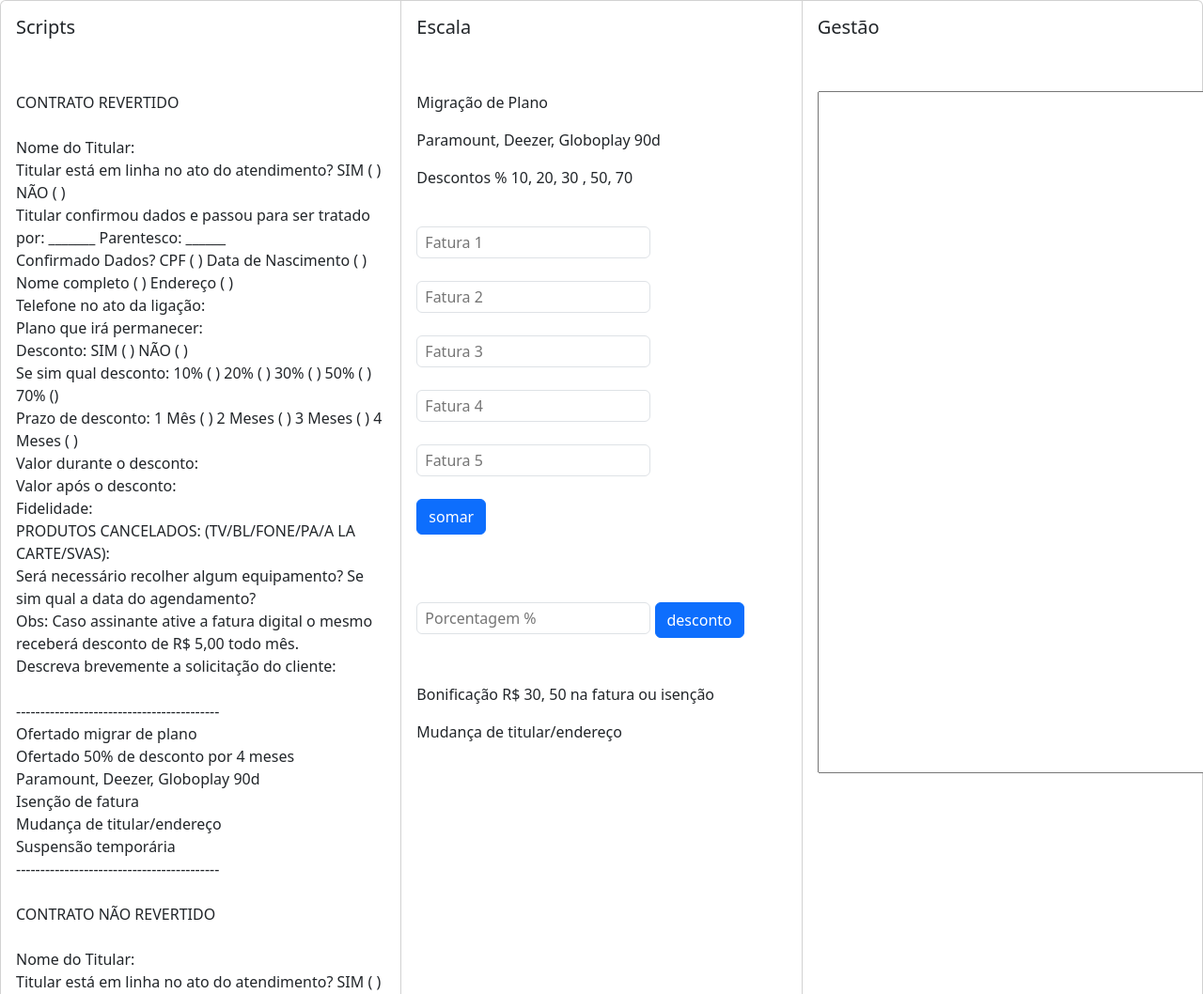
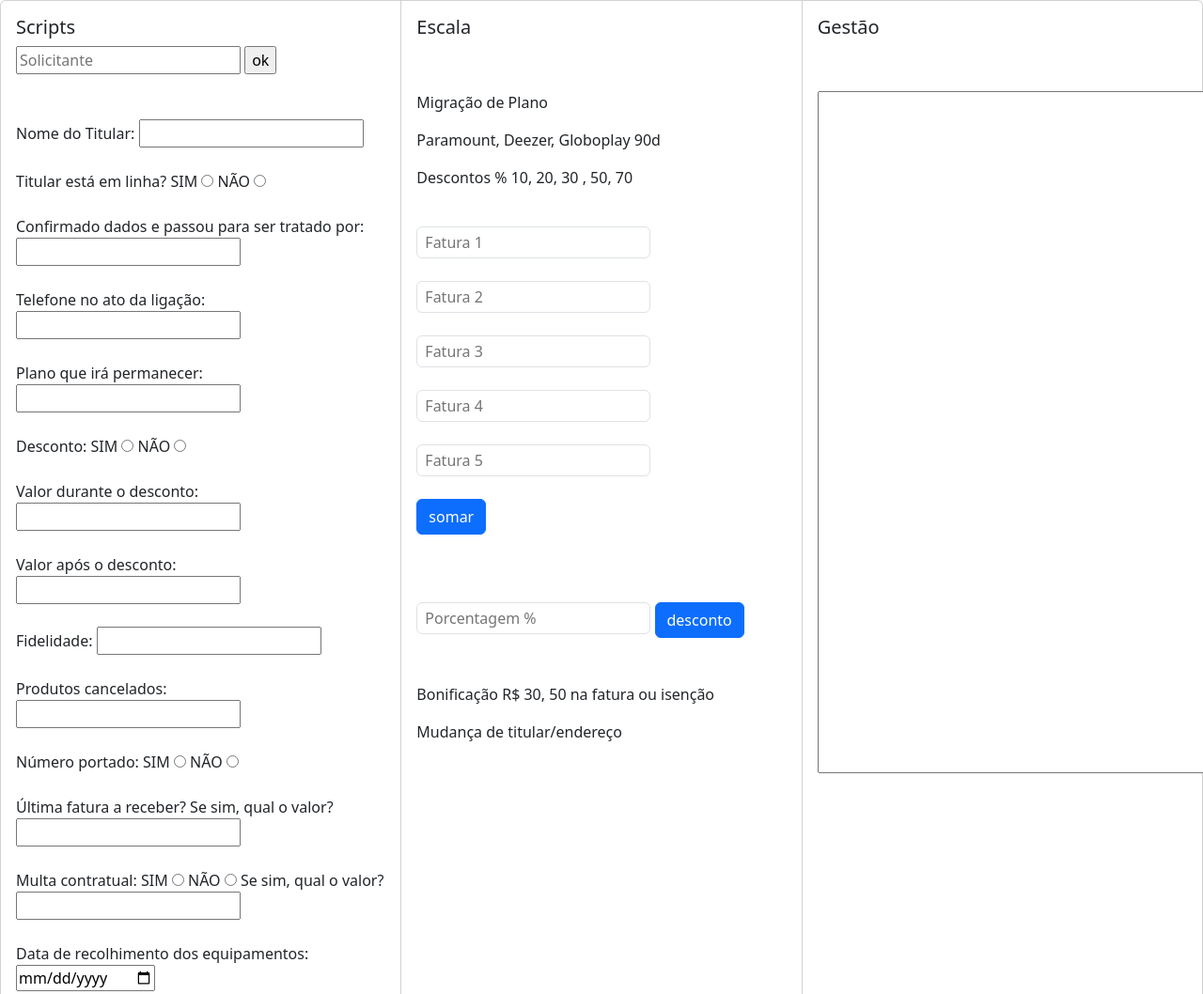
Before and after one commit to edboybr/RET, a plain HTML site: page index.html in a window 1280 px wide. Shown: the top 1058 px of the page at 94% size. Drawn offline with nearby package versions, Linux system fonts and the light colour scheme.

Commit message:
Update index.html

```diff
--- a/index.html
+++ b/index.html
@@ -19,76 +19,56 @@
           <div class="card-body">
             <h5 class="card-title">Scripts</h5>
 
-            <br><br>
-CONTRATO REVERTIDO
-<br><br>
-Nome do Titular:
-<br>
-Titular está em linha no ato do atendimento? SIM ( ) NÃO ( )
-<br>
-Titular confirmou dados e passou para ser tratado por: _______ Parentesco: ______
-<br>
-Confirmado Dados? CPF ( ) Data de Nascimento ( ) Nome completo ( ) Endereço ( )
-<br>
-Telefone no ato da ligação:
-<br>
-Plano que irá permanecer:
-<br>
-Desconto: SIM ( ) NÃO ( )
-<br>
-Se sim qual desconto: 10% ( ) 20% ( ) 30% ( ) 50% ( ) 70% ()
-<br>
-Prazo de desconto: 1 Mês ( ) 2 Meses ( ) 3 Meses ( ) 4 Meses ( )
-<br>
-Valor durante o desconto:
-<br>
-Valor após o desconto:
-<br>
-Fidelidade:
-<br>
-PRODUTOS CANCELADOS: (TV/BL/FONE/PA/A LA CARTE/SVAS):
-<br>
-Será necessário recolher algum equipamento? Se sim qual a data do agendamento?
-<br>
-Obs: Caso assinante ative a fatura digital o mesmo receberá desconto de R$ 5,00 todo mês.
-<br>
-Descreva brevemente a solicitação do cliente:
-<br><br>
-------------------------------------------<br>
-Ofertado migrar de plano<br>
-Ofertado 50% de desconto por 4 meses<br>
-Paramount, Deezer, Globoplay 90d<br>
-Isenção de fatura<br>
-Mudança de titular/endereço  <br>
-Suspensão temporária <br>
-------------------------------------------
-<br><br>
-CONTRATO NÃO REVERTIDO
-<br><br>
-Nome do Titular:<br>
-Titular está em linha no ato do atendimento? SIM ( ) NÃO ( )<br>
-Titular confirmou dados e passou para ser tratado por: _______ Parentesco: ______<br>
-Confirmado Dados? CPF ( ) Data de Nascimento ( ) Nome completo ( ) Endereço ( )<br>
-Telefone no ato da ligação:<br>
-Produtos cancelados:<br>
-Número portado: SIM ( ) NÃO ( )<br>
-Assinante ciente da perda do número: ( )<br>
-Última Fatura a receber? Se sim qual o valor?<br>
-Cliente com 7 dias de contratação?<br>
-Multa contratual: SIM ( ) NÃO ( ) Se sim qual o valor?<br>
-Data de recolhimento dos equipamentos:<br>
-Descreva brevemente a solicitação do cliente:<br>
-<br><br>
-APENAS INFORMAÇÕES
-<br><br>
-Nome do Titular:<br>
-Titular está em linha no ato do atendimento? SIM ( ) NÃO ( )<br>
-Titular confirmou dados e passou para ser tratado por:_______ Parentesco:__________<br>
-Confirmado Dados? CPF ( ) Data de Nascimento ( ) Nome completo ( ) Endereço ( )<br>
-Telefone no ato da ligação:<br>
-Ligação caiu no ato do atendimento? SIM ( ) NÃO ( )<br>
-Foi realizado 3x tentativas Call-Back? SIM ( ) NÃO ( )<br>
-Descreva brevemente a solicitação do cliente:<br>
+       <input type="text" id="bt0" placeholder="Solicitante" />
+  <input type="button" id="bt0_0" value="ok" onclick="resposta0()" />
+  <div id="res0"></div>
+
+  <br><br>
+
+  <label>Nome do Titular: <input type="text" id="nomeTitular" onblur="registrarCampo(this, 'Nome do Titular')" /></label><br><br>
+
+  <label>Titular está em linha? </label>
+  SIM <input type="radio" name="titularLinha" value="SIM" onchange="registrarRadio('titularLinha', 'Titular em linha')" />
+  NÃO <input type="radio" name="titularLinha" value="NÃO" onchange="registrarRadio('titularLinha', 'Titular em linha')" /><br><br>
+
+  <label>Confirmado dados e passou para ser tratado por:
+    <input type="text" id="tratadoPor" onblur="registrarCampo(this, 'Tratado por')" />
+  </label><br><br>
+
+  <label>Telefone no ato da ligação:
+    <input type="text" id="telefoneLigacao" onblur="registrarCampo(this, 'Telefone no ato da ligação')" />
+  </label><br><br>
+
+  <label>Plano que irá permanecer:
+    <input type="text" id="plano" onblur="registrarCampo(this, 'Plano')" />
+  </label><br><br>
+
+  <label>Desconto:</label>
+  SIM <input type="radio" name="desconto" value="SIM" onchange="registrarRadio('desconto', 'Desconto')" />
+  NÃO <input type="radio" name="desconto" value="NÃO" onchange="registrarRadio('desconto', 'Desconto')" /><br><br>
+
+  <label>Valor durante o desconto: <input type="text" id="valorDesconto" onblur="registrarCampo(this, 'Valor durante o desconto')" /></label><br><br>
+  <label>Valor após o desconto: <input type="text" id="valorAposDesconto" onblur="registrarCampo(this, 'Valor após o desconto')" /></label><br><br>
+
+  <label>Fidelidade: <input type="text" id="fidelidade" onblur="registrarCampo(this, 'Fidelidade')" /></label><br><br>
+  <label>Produtos cancelados: <input type="text" id="produtosCancelados" onblur="registrarCampo(this, 'Produtos cancelados')" /></label><br><br>
+
+  <label>Número portado:</label>
+  SIM <input type="radio" name="numeroPortado" value="SIM" onchange="registrarRadio('numeroPortado', 'Número portado')" />
+  NÃO <input type="radio" name="numeroPortado" value="NÃO" onchange="registrarRadio('numeroPortado', 'Número portado')" /><br><br>
+
+  <label>Última fatura a receber? Se sim, qual o valor? <input type="text" id="ultimaFatura" onblur="registrarCampo(this, 'Última fatura')" /></label><br><br>
+
+  <label>Multa contratual:</label>
+  SIM <input type="radio" name="multa" value="SIM" onchange="registrarRadio('multa', 'Multa contratual')" />
+  NÃO <input type="radio" name="multa" value="NÃO" onchange="registrarRadio('multa', 'Multa contratual')" />
+  Se sim, qual o valor? <input type="text" id="valorMulta" onblur="registrarCampo(this, 'Valor da multa')" /><br><br>
+
+  <label>Data de recolhimento dos equipamentos: <input type="date" id="dataRecolhimento" onchange="registrarCampo(this, 'Data de recolhimento')" /></label><br><br>
+
+  <label>Descreva brevemente a solicitação do cliente:</label><br>
+  <textarea rows="10" cols="80" id="resumoSolicitacao"></textarea><br><br>
+
 
           </div>
         </div>
```
